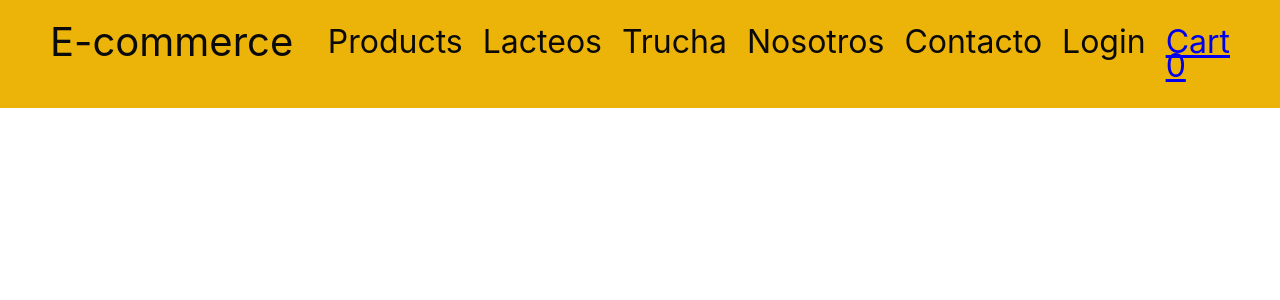
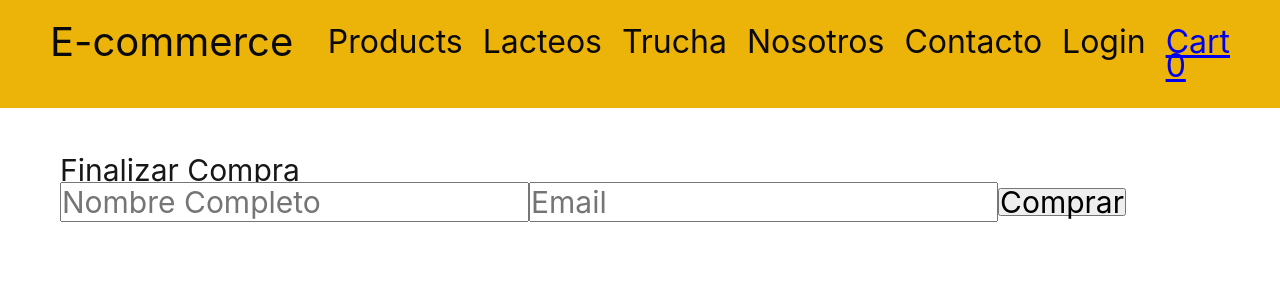
Before and after one commit to Jeffcar1993/e-commerce, a React (Vite) app: page /checkout in a window 1280 px wide. Shown: the top 300 px of the page. Built offline with nearby package versions, Linux system fonts and the light colour scheme.

Commit message:
ADD componente checkout UPDATE carrito y App

```diff
--- a/src/App.tsx
+++ b/src/App.tsx
@@ -8,6 +8,7 @@ import Nosotros from "./Components/Nosotros";
 import Contacto from "./Components/Contacto";
 import { CartProvider } from "./Components/context/CartContext";
 import Carrito from "./Components/Carrito";
+import CheckOut from "./Components/CheckOut";
 
 const App = () => {
 
@@ -30,6 +31,7 @@ const App = () => {
             <Route path="/contacto" element={<Contacto />} />
             <Route path="/login" element={<Login />} />
             <Route path="/carrito" element={<Carrito />} />
+            <Route path="/checkout" element={<CheckOut />} />
           </Routes>
         </div>
       </BrowserRouter>
--- a/src/Components/Carrito/Carrito.tsx
+++ b/src/Components/Carrito/Carrito.tsx
@@ -1,7 +1,10 @@
+
 import { useContext } from "react";
+import { Link } from "react-router-dom";
 import { CartContext } from "../context/CartContext";
 
 const Carrito = () => {
+
    const cartContext = useContext(CartContext);
 
       if (!cartContext) {
@@ -20,8 +23,8 @@ const Carrito = () => {
       {carrito.length === 0 ? (
         <p>El carrito está vacío</p>
       ) : (
-        carrito.map((prod, index) => (
-          <div key={index}>
+        carrito.map((prod) => (
+          <div key={prod.id}>
             <h2>{prod.titulo}</h2>
             <p>Cantidad: {prod.cantidad}</p>
             <p>Precio und: ${prod.precio}</p>
@@ -36,6 +39,7 @@ const Carrito = () => {
         <>
             <h2>Precio Total: ${precioTotal()}</h2>
             <button onClick={handleVaciar}>Vaciar</button>
+            <Link to="/checkout">Finalizar Compra</Link>
         </>
       }
     </div>
--- /dev/null
+++ b/src/Components/CheckOut/CheckOut.tsx
@@ -0,0 +1,84 @@
+import { useContext, useState } from "react";
+import { CartContext } from "../context/CartContext";
+import { useForm } from "react-hook-form";
+import { addDoc, collection } from "firebase/firestore";
+import { db } from "../../firebase/config";
+import { useNavigate } from "react-router-dom";
+
+interface FormData {
+  nombre: string;
+  email: string;
+}
+
+const CheckOut = () => {
+  const [pedidoId, setPedidoId] = useState("");
+
+  // Extrae correctamente los valores del contexto
+  const cartContext = useContext(CartContext);
+  const { register, handleSubmit } = useForm<FormData>();
+  const navigate = useNavigate();
+
+  if (!cartContext) {
+    return <p>Cargando carrito...</p>;
+  }
+
+  const { carrito, precioTotal, vaciarCarrito } = cartContext;
+
+  const handleVaciar = () => {
+    vaciarCarrito();
+  };
+
+  const comprar = (data: FormData) => {
+    const pedido = {
+      cliente: data,
+      productos: carrito,
+      total: precioTotal(),
+    };
+
+    const pedidosRef = collection(db, "pedidos");
+
+    addDoc(pedidosRef, pedido).then((doc) => {
+      setPedidoId(doc.id);
+      handleVaciar();
+    });
+  };
+
+  const volver = () => {
+    navigate("/products");
+  };
+
+  if (pedidoId) {
+    return (
+      <div>
+        <h1>Muchas gracias por tu compra</h1>
+        <p>Tu número de pedido es: {pedidoId}</p>
+        <button type="button" onClick={volver}>
+          Volver al comercio
+        </button>
+      </div>
+    );
+  }
+
+  return (
+    <div>
+      <h1>Finalizar Compra</h1>
+      <form onSubmit={handleSubmit(comprar)}>
+        <input
+          type="text"
+          placeholder="Nombre Completo"
+          {...register("nombre", { required: true })}
+        />
+
+        <input
+          type="email"
+          placeholder="Email"
+          {...register("email", { required: true })}
+        />
+
+        <button type="submit">Comprar</button>
+      </form>
+    </div>
+  );
+};
+
+export default CheckOut;
--- /dev/null
+++ b/src/Components/CheckOut/index.ts
@@ -0,0 +1,2 @@
+export { default } from "./CheckOut";
+export * from "./CheckOut";
```
Also changed, not shown: src/Components/CheckOut/CheckOut.module.css (added). Lines whose indentation alone changed are shown as unchanged.
